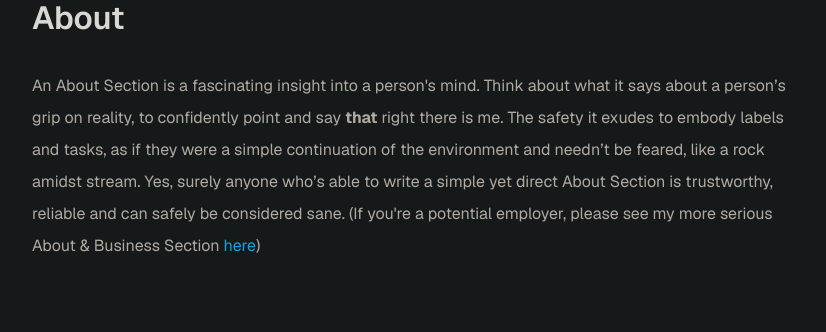
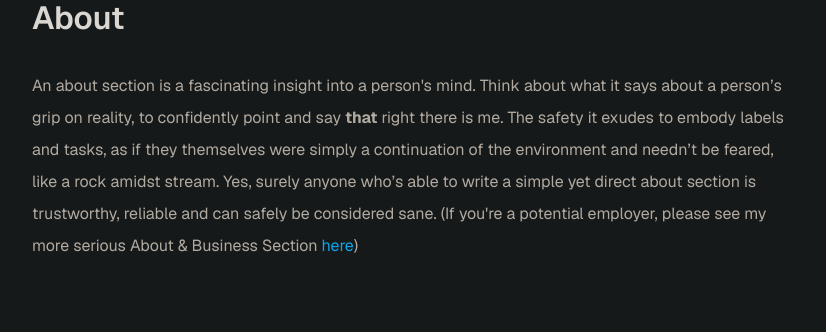
Before and after one commit to MaeglynD/MaeglynD.github.io, a Next.js app: page / in a window 1280 px wide. Shown: the part 164-496 px from the top of the page, without its empty margins (224-1050 px from the left). Built offline with nearby package versions, Linux system fonts and the light colour scheme.

Commit message:
small wording change

```diff
--- a/src/app/page.js
+++ b/src/app/page.js
@@ -12,12 +12,12 @@ export default function Home() {
         <div className={s.header}>About</div>
 
         <div className={s.desc}>
-          An About Section is a fascinating insight into a person's mind. Think about what it says about a person’s grip
+          An about section is a fascinating insight into a person's mind. Think about what it says about a person’s grip
           on reality, to confidently point and say <b>that</b> right there is me. The safety it exudes to embody labels
-          and tasks, as if they were a simple continuation of the environment and needn’t be feared, like a rock amidst
-          stream. Yes, surely anyone who’s able to write a simple yet direct About Section is trustworthy, reliable and
-          can safely be considered sane. (If you're a potential employer, please see my more serious About & Business
-          Section{" "}
+          and tasks, as if they themselves were simply a continuation of the environment and needn’t be feared, like a
+          rock amidst stream. Yes, surely anyone who’s able to write a simple yet direct about section is trustworthy,
+          reliable and can safely be considered sane. (If you're a potential employer, please see my more serious About
+          & Business Section{" "}
           <Link href="/business-plan" className="text-sky-500">
             here
           </Link>
```
